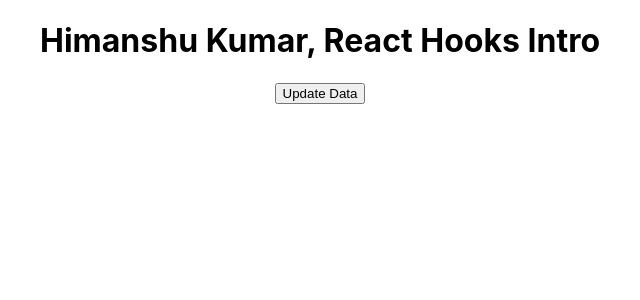
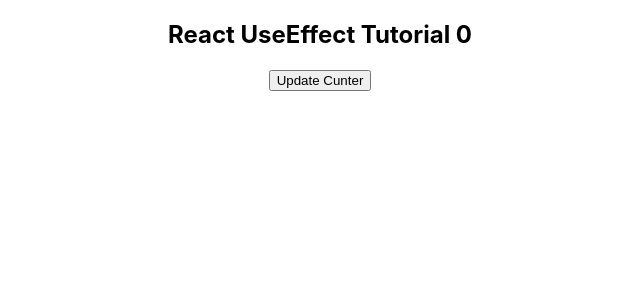
Before and after one commit to Himanshu1201/React-Git, a React (Create React App) app: page / in a window 1280 px wide. Shown: the top 300 px of the page, without its empty margins (320-960 px from the left). Built offline with nearby package versions, Linux system fonts and the light colour scheme.

Commit message:
UseEffect Hook in React

```diff
--- a/src/App.js
+++ b/src/App.js
@@ -18,11 +18,12 @@ import ComponentDidUpdateLife from './ComponentDidUpdateLife';
 import ShouldComponentUpdate from './ShouldComponentUpdate';
 import ComponentWillUnmountLife from './ComponentWillUnmountLife';
 import HooksIntro from './HooksIntro';
+import UseEffectTutorial from './UseEffectTutorial';
 
 function App(){
         return(
             <div className='App'>
-                < HooksIntro/>
+                < UseEffectTutorial/>
             </div>
         )
       }
--- /dev/null
+++ b/src/UseEffectTutorial.js
@@ -0,0 +1,18 @@
+import React, {useEffect, useState} from "react";
+
+function useEffectTutorial(){
+    const [count, setCount] = useState(0)
+    useEffect(
+        ()=> {
+            console.warn('UseEffect In React');
+        }
+    )
+    return(
+        <div>
+            <h2> React UseEffect Tutorial {count}</h2>
+            <button onClick={()=> setCount(count+1)}> Update Cunter </button>
+        </div>
+    );
+}
+
+export default useEffectTutorial;
```
